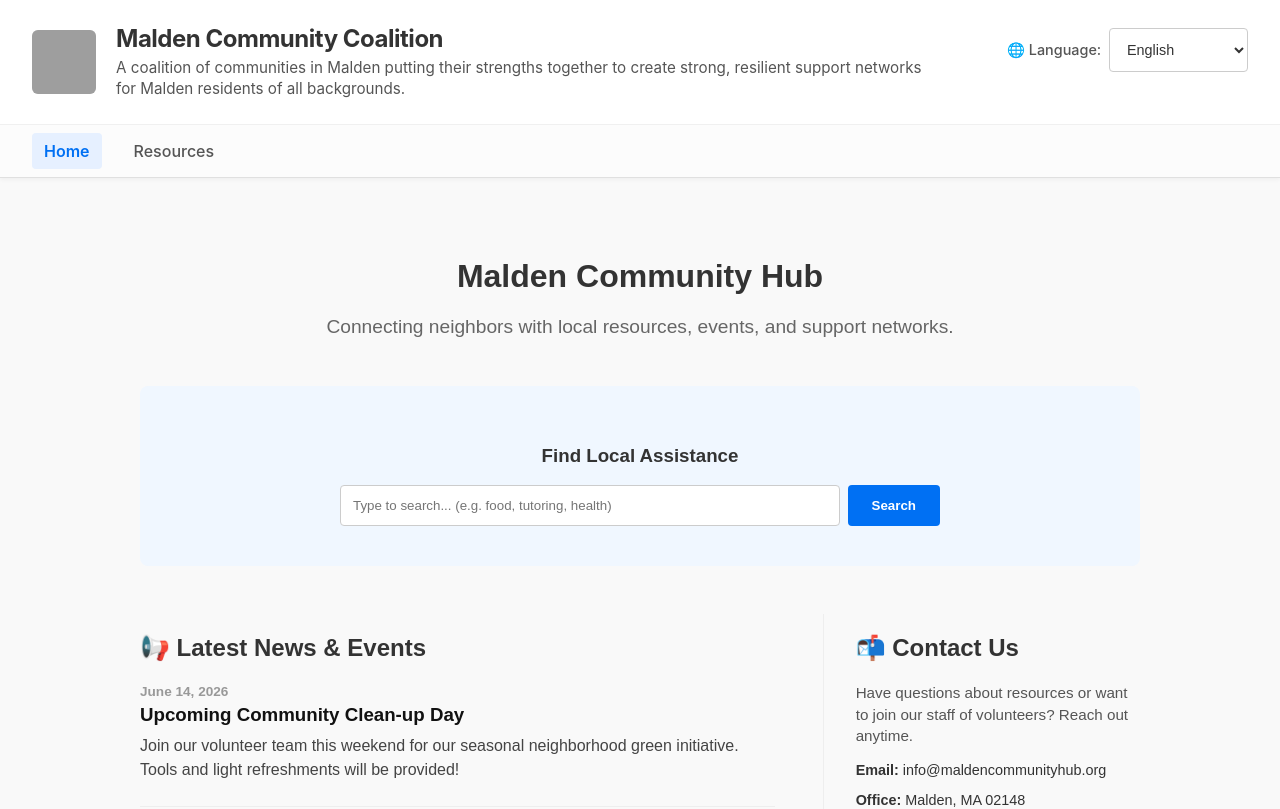
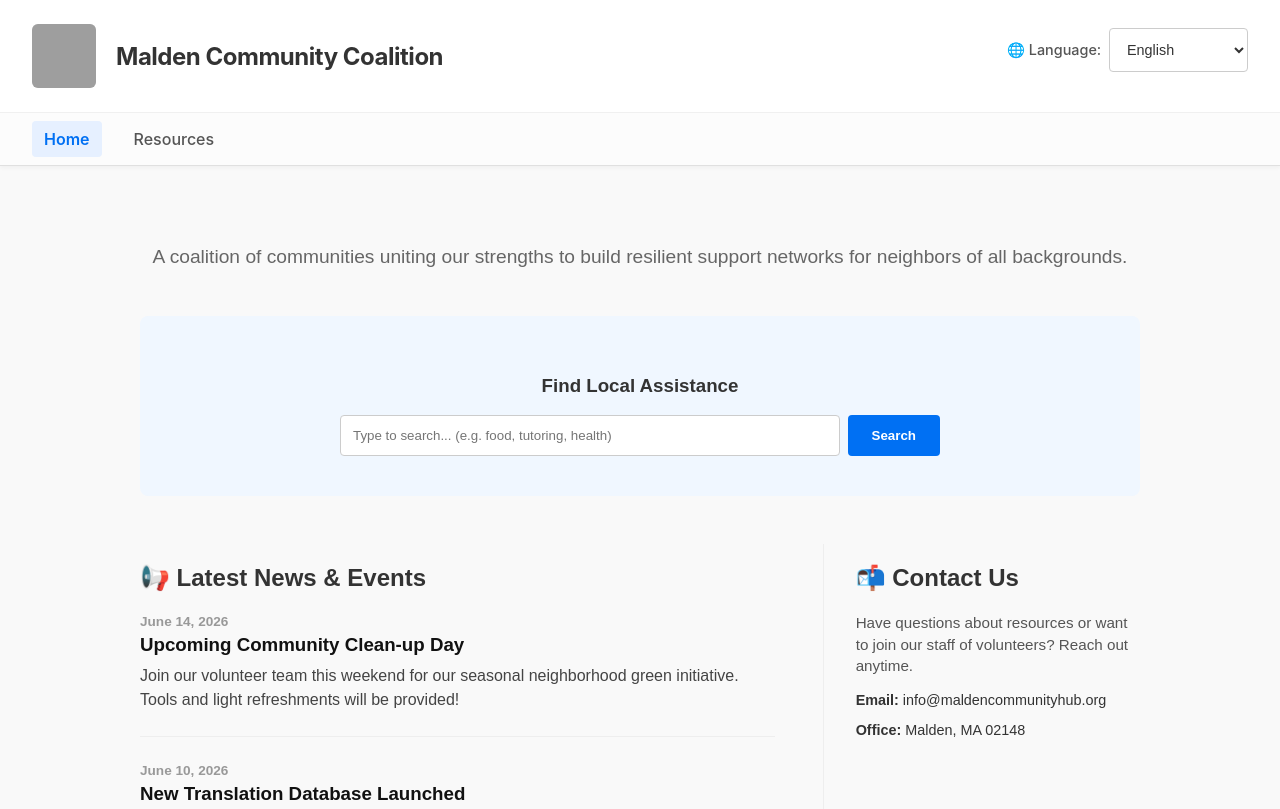
Before and after one commit to diotte-am/malden-community-coalition, a React (Vite) app: page /#/ in a window 1280 px wide. Shown: the top 809 px of the page. Built offline with nearby package versions, Linux system fonts and the light colour scheme; grey boxes are pictures that could not be loaded.

Commit message:
update home

```diff
--- a/src/components/Navbar.jsx
+++ b/src/components/Navbar.jsx
@@ -35,9 +35,6 @@ export default function Navbar() {
 
           <div className="brand-text-details">
             <h1 className="organization-title">Malden Community Coalition</h1>
-            <p className="organization-mission">
-              {t('header.mission', 'A coalition of communities in Malden putting their strengths together to create strong, resilient support networks for Malden residents of all backgrounds.')}
-            </p>
           </div>
         </div>
 
--- a/src/pages/Home.jsx
+++ b/src/pages/Home.jsx
@@ -24,8 +24,7 @@ export default function Home() {
 
       {/* Hero Header Section */}
       <header style={{ textAlign: 'center', margin: '3rem 0' }}>
-        <h1>{t('home.welcome', 'Malden Community Hub')}</h1>
-        <p style={{ color: '#666', fontSize: '1.2rem' }}>Connecting neighbors with local resources, events, and support networks.</p>
+        <p style={{ color: '#666', fontSize: '1.2rem' }}>A coalition of communities uniting our strengths to build resilient support networks for neighbors of all backgrounds.</p>
       </header>
 
       {/* Quick Resource Search Feature */}
```
